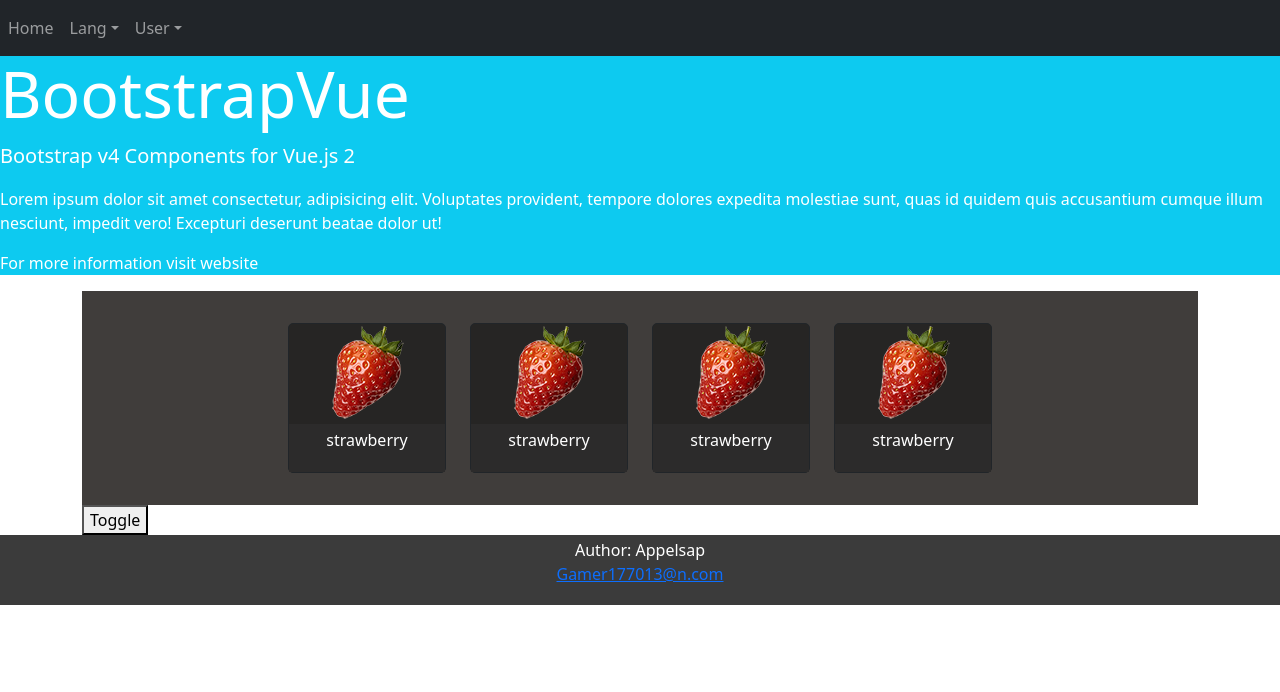
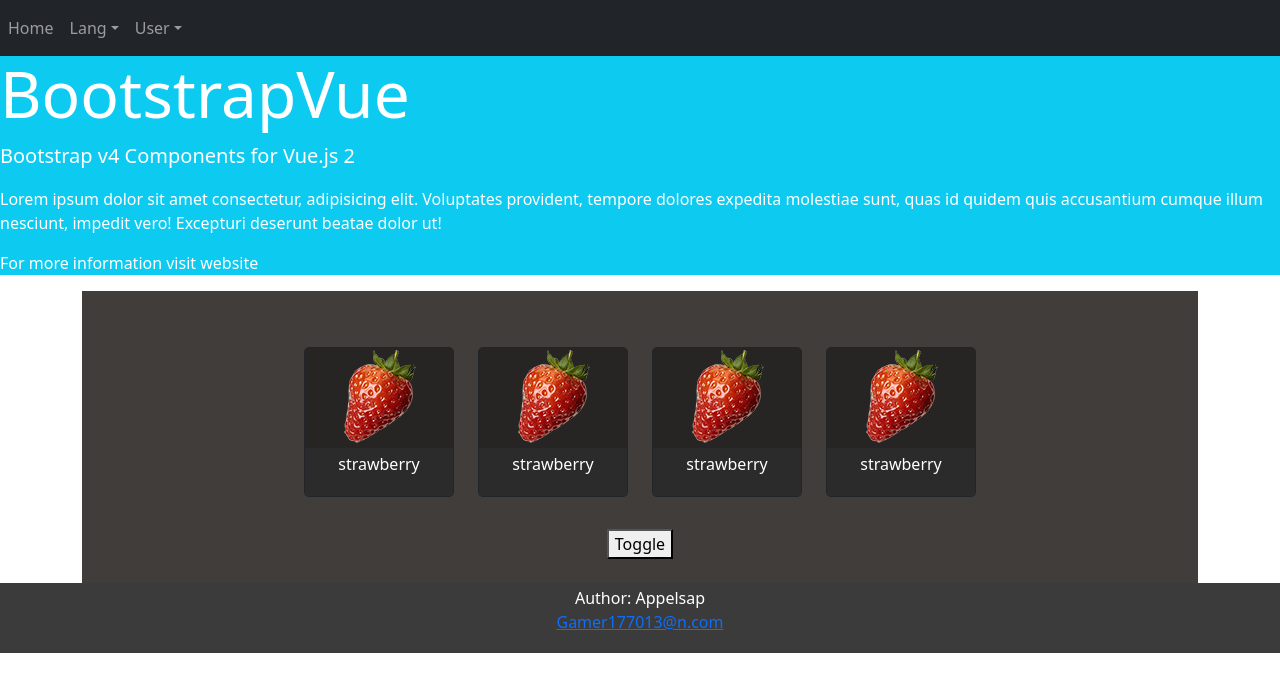
Before and after one commit to Pjiwm/1Thee3, a Vue app: page / in a window 1280 px wide. Shown: the top 692 px of the page. Built offline with nearby package versions, Linux system fonts and the light colour scheme.

Commit message:
finished layout quiz ready for merge

```diff
--- a/src/components/Quiz.vue
+++ b/src/components/Quiz.vue
@@ -1,8 +1,8 @@
 <template>
-  <div>
+  <b-container class="p-4 text-center quiz-background">
     <component v-bind:is="component" ref="question" />
     <button v-on:click="toggle">Toggle</button>
-  </div>
+    </b-container>
 </template>
 <script>
 import question from "./Question";
@@ -55,3 +55,10 @@ export default {
   },
 };
 </script>
+
+<style scoped>
+
+.quiz-background {
+  background-color: #403d3b;
+}
+</style>
```
